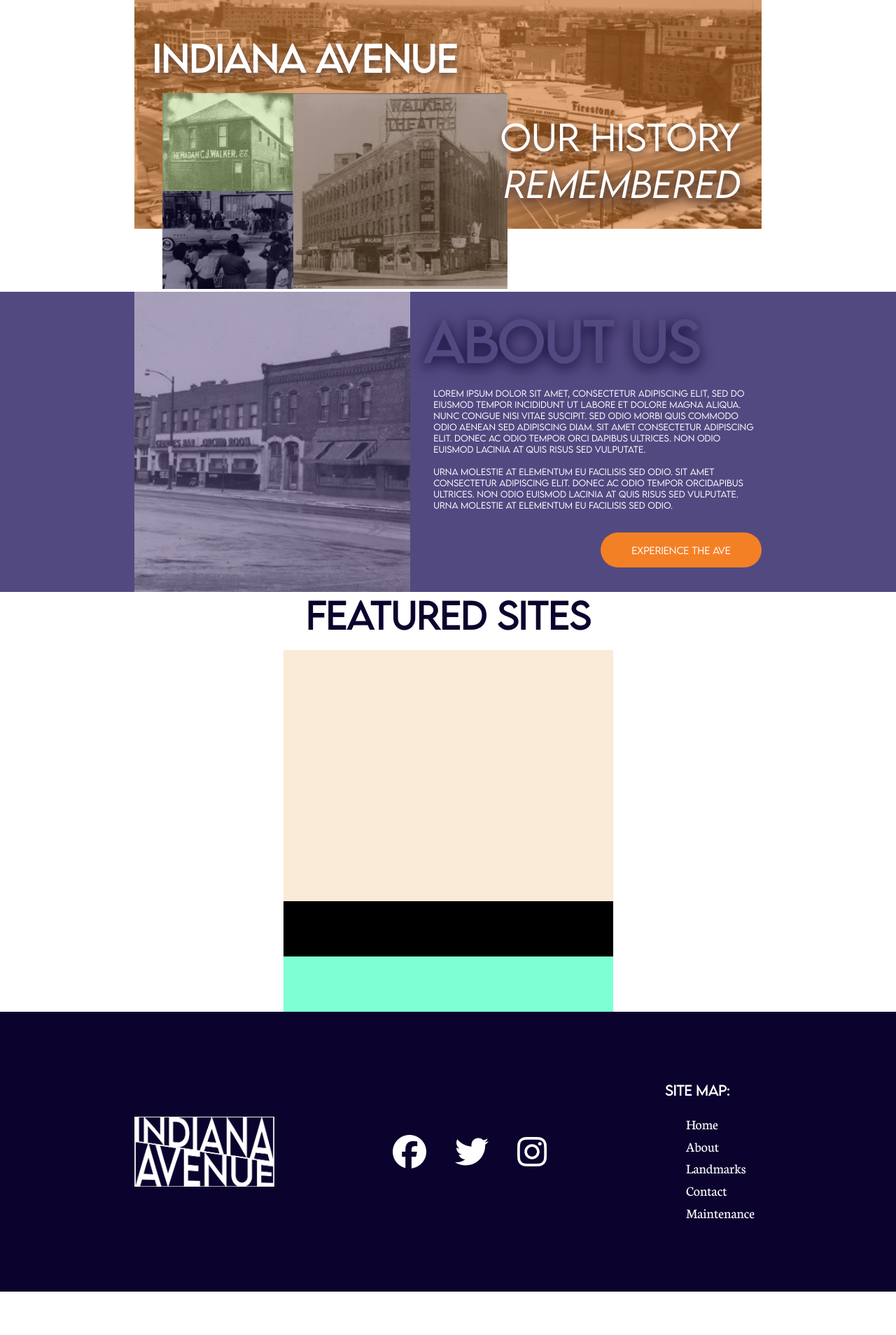
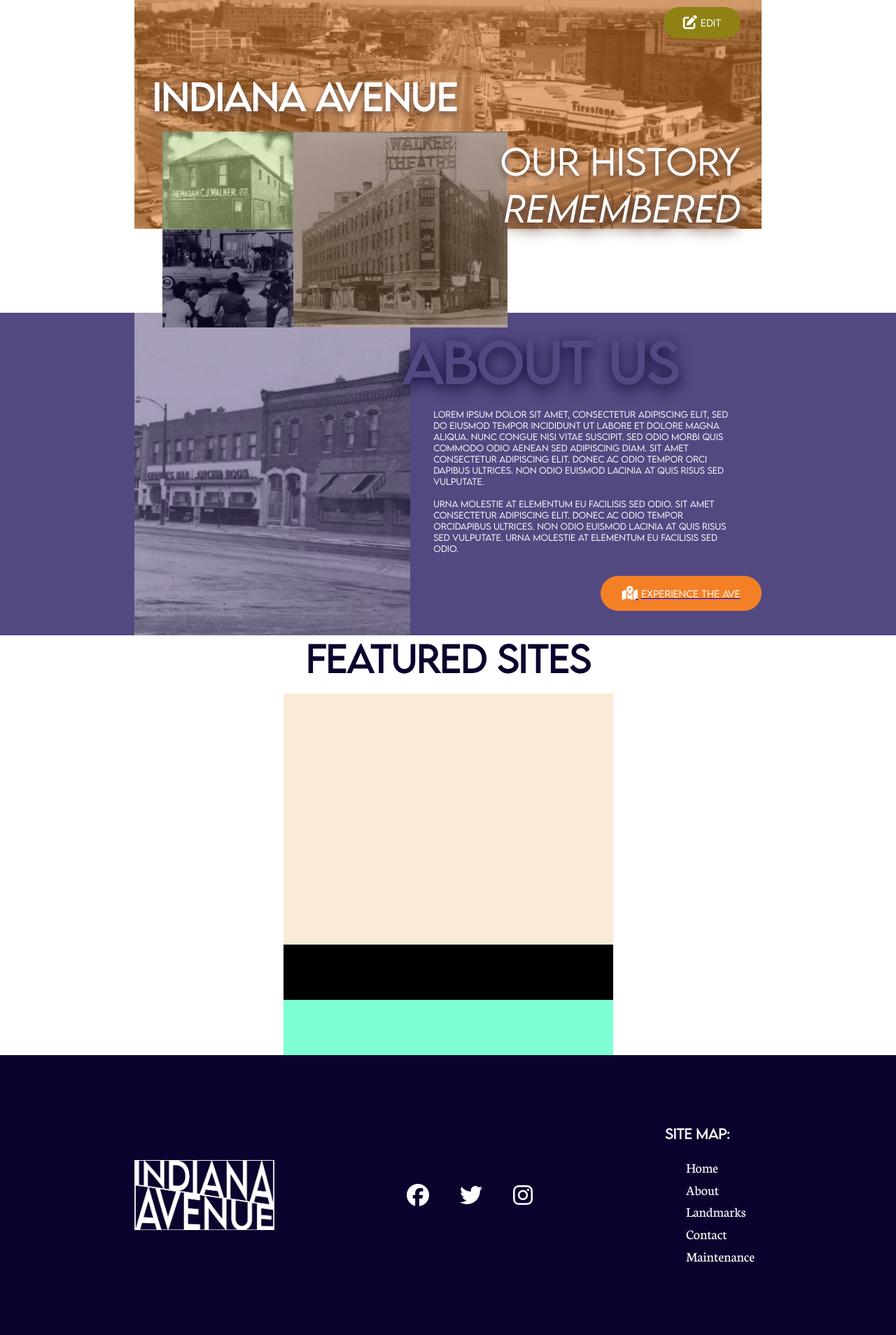
Before and after one commit to jbldwn/indiana_ave, a PHP site: page / in a window 1280 px wide. Shown: the part 123-2031 px from the top of the page at 70% size. Before the commit the page ends 1969 px from the top, so only its background shows below. Run offline with PHP 8.4, Linux system fonts and the light colour scheme; some libraries are stand-ins or nearby versions.

Commit message:
button styling

```diff
--- a/includes/header.php
+++ b/includes/header.php
@@ -48,6 +48,23 @@
                 </div>
 
             </nav>
+            <div class="ctrls">
+                <button class="edit">
+                    <i class="fa-solid fa-pen-to-square fa-xl"></i>
+                    <span class="label">Edit</span>
+                </button>
+                <!-- if on edit page, these two buttons will be visible -->
+                <!-- <button class="save">
+                    <i class="fa-solid fa-pen-to-square fa-xl"></i>
+                    <span class="label">Save</span>
+                </button> -->
+                <!-- <button class="delete">
+                    <i class="fa-solid fa-pen-to-square fa-xl"></i>
+                    <span class="label">Delete</span>
+                </button> -->
+
+
+            </div>
         </div>
         <div class="cen-content">
             <h1>Indiana Avenue</h1>
--- a/index.php
+++ b/index.php
@@ -22,7 +22,12 @@ require_once('includes/header.php');
                 Urna molestie at elementum eu facilisis sed odio.
                 Sit amet consectetur adipiscing elit. Donec ac odio tempor orcidapibus ultrices. Non odio euismod lacinia at quis risus sed vulputate. Urna molestie at elementum eu facilisis sed odio.
             </p>
-            <a href="#"><button class="about-button">Experience the Ave</button></a>
+            <a href="#">
+                <button class="about-button">
+                    <i class="fa-solid fa-map-location-dot  fa-xl"></i>
+                    <span>Experience the Ave</span>
+                </button>
+            </a>
         </div>
     </div>
 </section>
@@ -39,20 +44,9 @@ require_once('includes/header.php');
     <div class="footer container">
         <div class="logo"></div>
         <div class="footer-icons">
-            <!-- round -->
-            <i class="fa-brands fa-facebook fa-3x"></i>
-            <i class="fa-brands fa-twitter fa-3x"></i>
-            <i class="fa-brands fa-instagram fa-3x"></i>
-
-            <!-- square -->
-            <!-- <i class="fa-brands fa-square-facebook"></i>
-            <i class="fa-brands fa-square-twitter"></i>
-            <i class="fa-brands fa-square-instagram"></i> -->
-
-            <!-- stand-in -->
-            <!-- <div id="icon"></div>
-            <div id="icon"></div>
-            <div id="icon"></div> -->
+            <i class="fa-brands fa-facebook fa-2x"></i>
+            <i class="fa-brands fa-twitter fa-2x"></i>
+            <i class="fa-brands fa-instagram fa-2x"></i>
         </div>
         <div class="footer-nav">
             <h3>Site Map:</h3>
--- a/www/css/styles.css
+++ b/www/css/styles.css
@@ -14,6 +15,21 @@ h1, h2, h3, h4, h5, h6, p {
   margin: 0 auto;
   width: 70vw;
   max-width: 1000px; }
+
+button {
+  display: flex;
+  justify-content: center;
+  align-items: center;
+  border-radius: 38px;
+  border: none;
+  color: #FFF;
+  font-family: LM;
+  background-color: #f48026; }
+  button span {
+    margin-left: 5px; }
+
+button:hover {
+  background-color: #c25a0a; }
 
 @media (max-width: 850px) {
   .container {
@@ -266,7 +282,7 @@ h1, h2, h3, h4, h5, h6, p {
   background-repeat: no-repeat;
   background-size: cover;
   position: relative;
-  margin-bottom: 90px; }
+  margin-bottom: 120px; }
   .hero .cen-content {
     margin-top: 50px;
     padding: 0 25px; }
@@ -308,7 +324,7 @@ h1, h2, h3, h4, h5, h6, p {
   .hero .hero-text {
     filter: drop-shadow(0 5px 5px #644536);
     position: absolute;
-    top: 285px;
+    top: 320px;
     right: 30px;
     width: 500px;
     font-family: LM;
@@ -363,6 +379,7 @@ h1, h2, h3, h4, h5, h6, p {
       position: relative;
       margin: 20px 0 100px; }
       #about .about-con-header {
+        margin-left: -30px;
         color: #534981;
         font-family: LM;
         font-size: 75px;
@@ -371,18 +388,13 @@ h1, h2, h3, h4, h5, h6, p {
         color: #FFF;
         font-family: LM;
         font-size: 12px;
-        padding-left: 15px; }
+        padding: 0 30px 0 15px; }
       #about .about-con a {
         position: absolute;
         right: 0; }
         #about .about-con a .about-button {
           width: 230px;
           height: 50px;
-          border-radius: 38px;
-          background-color: #f48026;
-          border: none;
-          color: #FFF;
-          font-family: LM;
           margin: 15px 0; }
 
 @media (max-width: 850px) {
@@ -455,6 +449,31 @@ h1, h2, h3, h4, h5, h6, p {
         font-size: 20px; }
       .nav-wrapper nav .links a:hover {
         font-family: LMB; }
+  .nav-wrapper .ctrls {
+    margin-left: auto;
+    max-width: 50%;
+    margin-top: 10px;
+    margin-right: 30px;
+    color: #FFF;
+    display: flex;
+    flex-direction: row-reverse;
+    justify-content: space-between;
+    align-items: center; }
+    .nav-wrapper .ctrls button {
+      width: 110px;
+      height: 45px; }
+    .nav-wrapper .ctrls .edit {
+      background-color: #8f8114; }
+    .nav-wrapper .ctrls .edit:hover {
+      background-color: #6b600f; }
+    .nav-wrapper .ctrls .save {
+      background-color: #227619; }
+    .nav-wrapper .ctrls .save:hover {
+      background-color: #14430f; }
+    .nav-wrapper .ctrls .delete {
+      background-color: #831d0b; }
+    .nav-wrapper .ctrls .delete:hover {
+      background-color: #5e1608; }
 
 .nav-wrapper-black {
   height: 90px;
@@ -606,7 +625,7 @@ footer {
         text-decoration: underline;
         font-size: 18px; }
     footer .footer .footer-icons {
-      width: 220px;
+      width: 180px;
       display: flex;
       justify-content: space-between;
       align-items: center; }
--- a/www/scss/_structure.scss
+++ b/www/scss/_structure.scss
@@ -18,6 +18,27 @@ h1, h2, h3, h4, h5, h6, p {
   max-width: 1000px;
 }
 
+button{
+  display: flex;
+  justify-content: center;
+  align-items: center;
+
+  border-radius: 38px;
+  border: none;
+  color: $siteWhite;
+  font-family: LM;
+  background-color: $genericColor;
+
+  span{
+    margin-left: 5px;
+  }
+
+}
+button:hover{
+  background-color: $genericHoverColor;
+
+}
+
 @media (max-width: $mobileWidth){
   .container{
     width: 100vw;
--- a/www/scss/_variables.scss
+++ b/www/scss/_variables.scss
@@ -23,6 +23,16 @@ $greige: rgb(138, 122, 102);
 $siteWhite: #FFF;
 $siteBlack: #000;
 
+// ctrl button colors
+$deleteColor: rgb(131, 29, 11);
+$deleteHoverColor: rgb(94, 22, 8);
+$editColor: rgb(143, 129, 20);
+$editHoverColor: rgb(107, 96, 15);
+$saveColor: rgb(34, 118, 25);
+$saveHoverColor: rgb(20, 67, 15);
+$genericColor: $btOrg;
+$genericHoverColor: rgb(194, 90, 10);
+
 $mobileWidth: 850px;
 
 $siteWidth: 1200px
--- a/www/scss/about.scss
+++ b/www/scss/about.scss
@@ -21,6 +21,7 @@
             margin: 20px 0 100px;
 
             &-header{
+                margin-left: -30px;
                 color: $ltBlu;
                 font-family: LM;
                 font-size: 75px;
@@ -31,7 +32,7 @@
                     color: $siteWhite;
                     font-family: LM;
                     font-size: 12px;
-                    padding-left: 15px;
+                    padding: 0 30px 0 15px;
                 }
             a{
                 position: absolute;
@@ -40,18 +41,16 @@
                     width: 230px;
                     height: 50px;
 
-                    border-radius: 38px;
-                    background-color: $btOrg;
-                    border: none;
-                    color: $siteWhite;
-                    font-family: LM;
+                    // border-radius: 38px;
+                    // background-color: $btOrg;
+                    // border: none;
+                    // color: $siteWhite;
+                    // font-family: LM;
 
                     margin: 15px 0;
                 }
             }
-
         }
-
     }
 }
 
@@ -65,7 +64,7 @@
                 height: 150px;
             }
             &-con{
-                margin: -25px 0 15px;
+                margin: -25px 30px 15px 0;
                 width: 100%;
                 display: flex;
                 flex-direction:column;
@@ -77,41 +76,23 @@
                     filter: drop-shadow(0 -2px 10px $drkBlu);
                 }
                 &-para{
-                    padding: 0 30px;
+                    margin: 0 auto;
+                    width: 70%;
+                    // padding: 0 120px;
                     text-align: justify;
+                    margin-bottom: 10px;
                 }
                 a{
-                    position:relative;
-                    right: auto;
-                    margin: 0 auto;
+                    // position:relative;
+                    // right: auto;
+                    // margin: 0 auto 20px;
+                    button{
+                    }
                 }
             }
         }
     }
 
-    .about-con{
-        width: 100%;
-
-        #about-head{
-            font-size: 30px;
-            top: 775px;
-            left: 120px;
-            color: $siteBlack;
-        }
-
-        #about-para{
-            width: 350px;
-            margin-right: 0px;
-            font-size: 13px;
-        }
-
-        #about-button{
-            width: 200px;
-            height: 60px;
-            margin-left: 0;
-            margin-top: 100px;
-        }
-    }
 
 
 }
--- a/www/scss/footer.scss
+++ b/www/scss/footer.scss
@@ -44,21 +44,14 @@ footer{
         }
 
         .footer-icons{
-            // height: 200px;
-            width: 220px;
+            width: 180px;
 
-            // display: grid;
             display: flex;
             justify-content: space-between;
             align-items: center;
-            // grid-template-columns: 100px 100px;
-            // grid-row: auto auto;
 
             i{
                 color: $siteWhite;
-                // height: 50px;
-                // weight:50px;
-
             }
 
             #icon{
--- a/www/scss/hero.scss
+++ b/www/scss/hero.scss
@@ -7,7 +7,7 @@
     background-size: cover;
     position: relative;
 
-    margin-bottom: 90px;
+    margin-bottom: 120px;
 
     .cen-content{
         margin-top: 50px;
@@ -66,7 +66,7 @@
     .hero-text{
         filter:drop-shadow(0 5px 5px $drkBrn);
         position: absolute;
-        top: 285px;
+        top: 320px;
         right: 30px;
 
         width: 500px;
--- a/www/scss/nav.scss
+++ b/www/scss/nav.scss
@@ -41,6 +41,42 @@
         a:hover{
             font-family: LMB;
         }
+        }
+    }
+    .ctrls{
+        margin-left: auto;
+        max-width: 50%;
+        margin-top: 10px;
+        margin-right: 30px;
+        color: $siteWhite;
+        display: flex;
+        flex-direction: row-reverse;
+        justify-content: space-between;
+        align-items: center;
+
+        button{
+            width: 110px;
+            height: 45px;
+
+        }
+
+        .edit{
+            background-color: $editColor;
+        }
+        .edit:hover{
+            background-color: $editHoverColor;
+        }
+        .save{
+            background-color: $saveColor;
+        }
+        .save:hover{
+            background-color: $saveHoverColor;
+        }
+        .delete{
+            background-color: $deleteColor;
+        }
+        .delete:hover{
+            background-color: $deleteHoverColor;
         }
     }
 }
--- a/www/scss/styles.scss
+++ b/www/scss/styles.scss
@@ -1,23 +1,18 @@
+/*structural scss*/
 @import "_variables.scss";
 @import "_structure.scss";
 
-
-
 /*pages*/
-@import "landmarks";
-@import "login";
-@import "contact";
-
+@import "landmarks.scss";
+@import "login.scss";
+@import "contact.scss";
 //is this the individual location page?
-@import "sites";
-
+@import "sites.scss";
 //home page?
-@import "hero";
-@import "about";
-
-
+@import "hero.scss";
+@import "about.scss";
 
 /*partials*/
-@import "nav";
-@import "fonts";
-@import "footer";
+@import "nav.scss";
+@import "fonts.scss";
+@import "footer.scss";
```
Also changed, not shown: other parts of www/css/styles.css (+6 -23 lines).
